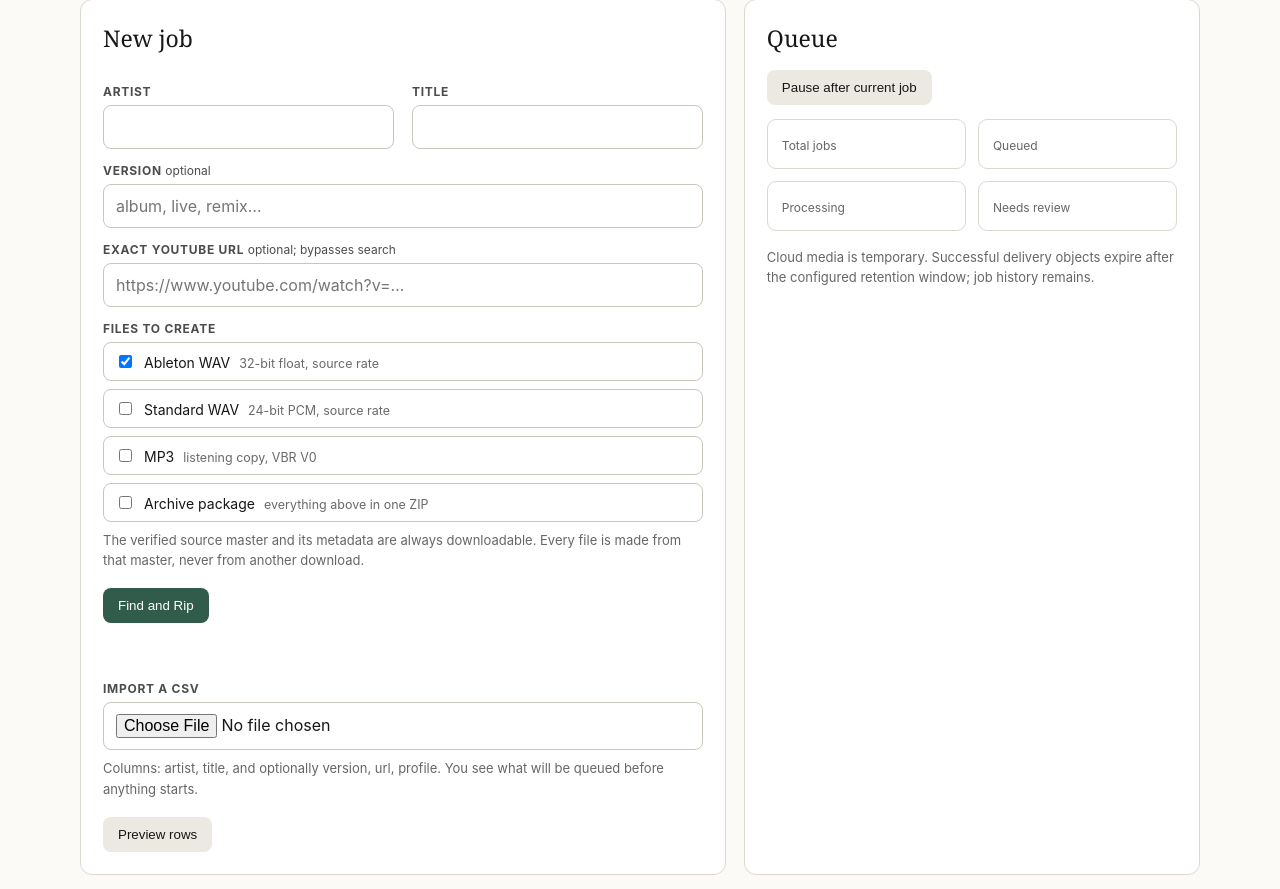
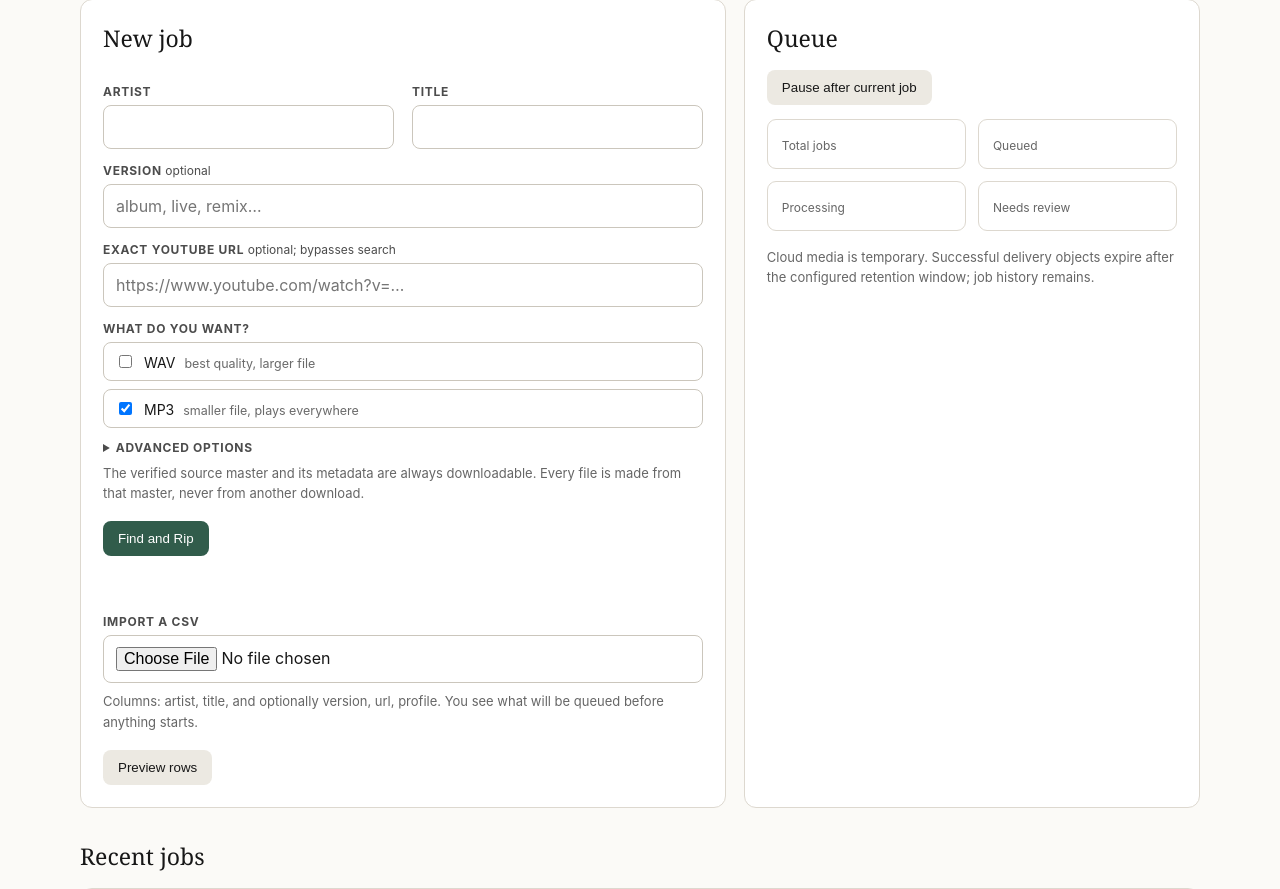
Before and after one commit to danielwipert/audio.archive, a FastAPI app: template src/audio_archive/cloud/web/templates/dashboard.html in a window 1280 px wide. Shown: the part 239-1128 px from the top of the page. Run offline with FastAPI, Linux system fonts and the light colour scheme; the template is opened without the code that fills it, so the values that code supplies are empty.

Commit message:
Split job submission form into normal and advanced output choices
A friend using this for the first time saw four checkboxes with audio-
engineering jargon (32-bit float, VBR V0) before deciding why they were
even here. The normal view now shows just WAV and MP3 in plain language,
with MP3 checked by default since that's the common case. Ableton WAV
and the archive package move behind a collapsed "Advanced options"
disclosure for anyone doing music production work.

Co-Authored-By: Claude Opus 5 <noreply@anthropic.com>
Claude-Session: https://claude.ai/code/session_0173WSsZwAxQNqUR67AibVYN

```diff
--- a/src/audio_archive/cloud/web/templates/base.html
+++ b/src/audio_archive/cloud/web/templates/base.html
@@ -31,6 +31,8 @@
     details.notice > summary { cursor:pointer; font-weight:600; }
     details.notice > p { max-height:22em; overflow:auto; font-size:12px; }
     .choices { display:grid; gap:8px; }
+    details.advanced { margin-top:12px; }
+    details.advanced > summary { cursor:pointer; font-size:12px; font-weight:700; letter-spacing:.06em; text-transform:uppercase; color:#4c4c4c; }
     .choice { display:flex; align-items:baseline; gap:9px; margin:0; padding:9px 11px; border:1px solid #cbc6bc; border-radius:8px; background:#fff; font-size:14px; font-weight:400; letter-spacing:0; text-transform:none; color:var(--ink); cursor:pointer; }
     .choice input { width:auto; flex:0 0 auto; }
     .choice .hint { color:#6a6a6a; font-size:12.5px; }
--- a/src/audio_archive/cloud/web/templates/dashboard.html
+++ b/src/audio_archive/cloud/web/templates/dashboard.html
@@ -18,14 +18,19 @@
       <input id="version" name="version" placeholder="album, live, remix…" autocomplete="off">
       <label for="url">Exact YouTube URL <span style="font-weight:400;text-transform:none;letter-spacing:0">optional; bypasses search</span></label>
       <input id="url" name="url" type="url" placeholder="https://www.youtube.com/watch?v=…" autocomplete="off">
-      <label>Files to create</label>
+      <label>What do you want?</label>
       <input type="hidden" name="output_choice" value="explicit">
       <div class="choices">
-        <label class="choice"><input type="checkbox" name="outputs" value="ableton" checked>Ableton WAV <span class="hint">32-bit float, source rate</span></label>
-        <label class="choice"><input type="checkbox" name="outputs" value="wav24">Standard WAV <span class="hint">24-bit PCM, source rate</span></label>
-        <label class="choice"><input type="checkbox" name="outputs" value="listen">MP3 <span class="hint">listening copy, VBR V0</span></label>
-        <label class="choice"><input type="checkbox" name="outputs" value="package">Archive package <span class="hint">everything above in one ZIP</span></label>
+        <label class="choice"><input type="checkbox" name="outputs" value="wav24">WAV <span class="hint">best quality, larger file</span></label>
+        <label class="choice"><input type="checkbox" name="outputs" value="listen" checked>MP3 <span class="hint">smaller file, plays everywhere</span></label>
       </div>
+      <details class="advanced">
+        <summary>Advanced options</summary>
+        <div class="choices" style="margin-top:10px">
+          <label class="choice"><input type="checkbox" name="outputs" value="ableton">Ableton WAV <span class="hint">32-bit float, source rate — for music production</span></label>
+          <label class="choice"><input type="checkbox" name="outputs" value="package">Archive package <span class="hint">everything above in one ZIP</span></label>
+        </div>
+      </details>
       <p class="meta" style="margin-top:8px">The verified source master and its metadata are always downloadable. Every file is made from that master, never from another download.</p>
       <div class="actions"><button type="submit">Find and Rip</button></div>
     </form>
```
